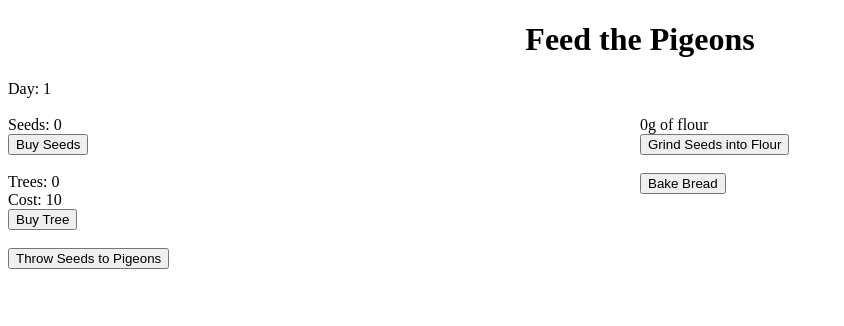
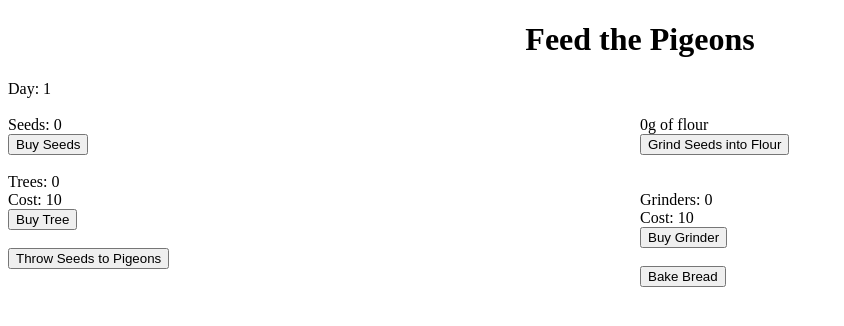
Before and after one commit to HoboZeke/hobozeke.github.io, a Jekyll site: the page incremental/index.html, which Jekyll copies as it is, in a window 1280 px wide. Shown: the top 326 px of the page, without its empty margins (0-844 px from the left). Built offline with Jekyll 4.4.1, drawn with Linux system fonts in a browser that asks for light colours.

Commit message:
Update index.html

```diff
--- a/incremental/index.html
+++ b/incremental/index.html
@@ -38,6 +38,11 @@
     <span id="flour">0</span>g of flour<br/>
    <button onClick = "groundSeedsIntoFlour()">Grind Seeds into Flour</button> <br/>
    <br/>
+    <br/>
+  Grinders: <span id="seedGrinders">0</span> <br/>
+  Cost: <span id="grinderCost">10</span> <br/>
+  <button onClick = "buySeedGrinder()">Buy Grinder</button> <br/>
+  <br/>
    <button onClick = "bakeBread()">Bake Bread</button> <br/>
    <span id="bread"></span><br/></div>
    </body>
```
